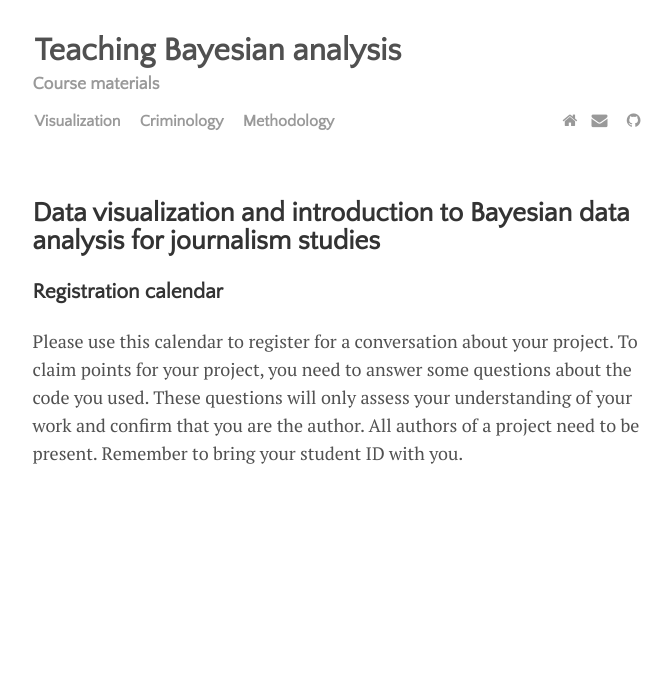
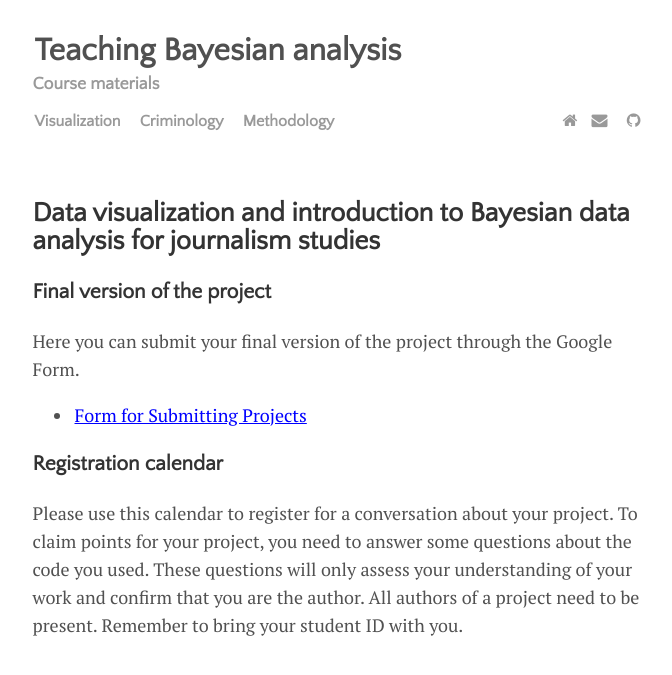
Before and after one commit to rfl-urbaniak/teaching, a Jekyll site: the page built from menu/visualization.md, in a window 1280 px wide and 900 px high. Shown: the top 675 px of the window, without its empty margins (300-972 px from the left). Built offline with Jekyll 4.4.1, drawn with Linux system fonts in a browser that asks for light colours; some of the changed text lies outside the part shown.

Commit message:
adding form for final projects

```diff
--- a/menu/criminology.md
+++ b/menu/criminology.md
@@ -12,6 +12,12 @@ a {
 </style>
 
 ## Introduction to Bayesian data analysis for criminology
+
+### Final version of the project
+
+Here you can submit your final version of the project through the Google Form.
+
+- <a href="https://docs.google.com/forms/d/e/1FAIpQLScYQpV-iuRg9FrpQk_8Ibz6lcF_U57CBkG_a5fEbr6rR9b41g/viewform?usp=sf_link">Form for Submitting Projects</a>
 
 
 ### Summed points (21.06)
--- a/menu/methodology.md
+++ b/menu/methodology.md
@@ -13,6 +13,12 @@ a {
 </style>
 
 ## General (Bayesian) methodology for philosophers
+
+### Final version of the project
+
+Here you can submit your final version of the project through the Google Form.
+
+- <a href="https://docs.google.com/forms/d/e/1FAIpQLScYQpV-iuRg9FrpQk_8Ibz6lcF_U57CBkG_a5fEbr6rR9b41g/viewform?usp=sf_link">Form for Submitting Projects</a>
 
 ### Exam results
 
--- a/menu/visualization.md
+++ b/menu/visualization.md
@@ -11,6 +11,12 @@ a {
 </style>
 
 ## Data visualization and introduction to Bayesian data analysis for journalism studies
+
+### Final version of the project
+
+Here you can submit your final version of the project through the Google Form.
+
+- <a href="https://docs.google.com/forms/d/e/1FAIpQLScYQpV-iuRg9FrpQk_8Ibz6lcF_U57CBkG_a5fEbr6rR9b41g/viewform?usp=sf_link">Form for Submitting Projects</a>
 
 
 ### Registration calendar
```
Also changed, not shown: other parts of menu/visualization.md (+0 -6 lines).
